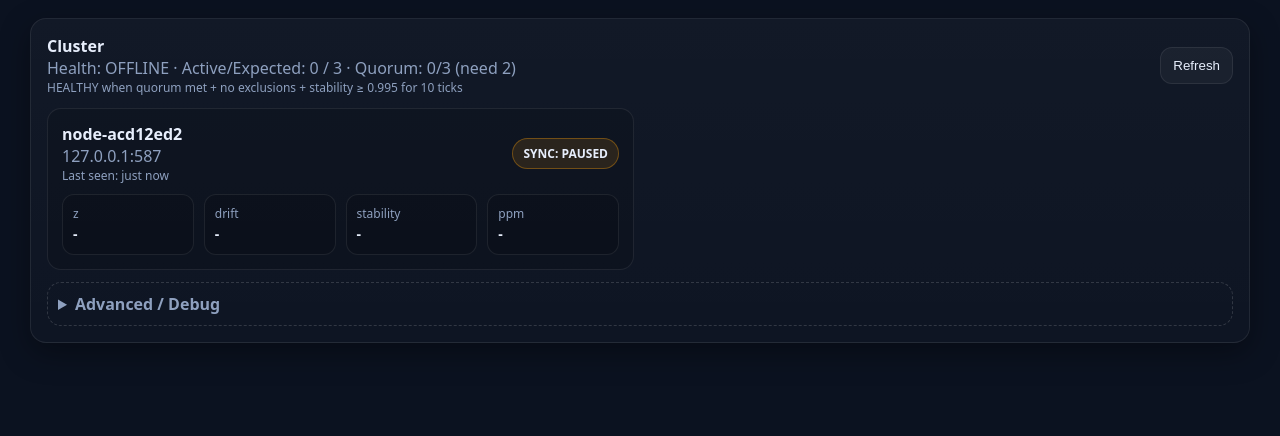
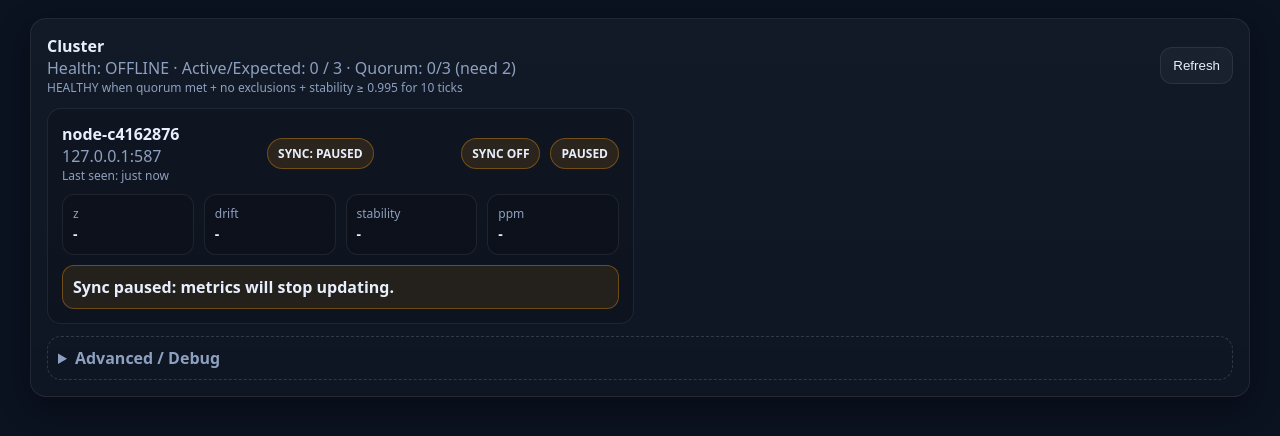
Before and after one commit to pdev419/ZETA-SYNC, a FastAPI app: page /nodes in a window 1280 px wide. Shown: the part 69-505 px from the top of the page. Run offline with FastAPI, Linux system fonts and the light colour scheme; some libraries are stand-ins or nearby versions.

Commit message:
fix: node sync logic

```diff
--- a/apps/web/templates/index.html
+++ b/apps/web/templates/index.html
@@ -41,7 +41,7 @@
 
         <div class="card">
           <h2>Controls</h2>
-          <p class="muted">Start/Stop the local sync process. Applies to this node only.</p>
+          <p class="muted">Start/Stop the local sync process on this node. Nodes view shows SYNC ON/OFF explicitly.</p>
           <div class="row">
             <button class="btn primary" onclick="clusterStart()">Start sync</button>
             <button class="btn" onclick="clusterStop()">Stop sync</button>
--- a/apps/web/templates/nodes.html
+++ b/apps/web/templates/nodes.html
@@ -71,6 +71,7 @@
         const m = n.metrics || {};
         const st = n.state || "UNKNOWN";
         const excluded = !!n.excluded;
+        const syncOn = !!n.sync_running;
 
         return `
           <div class="node ${excluded ? "excluded":""}">
@@ -83,6 +84,10 @@
               <div class="row" style="justify-content:flex-end">
                 ${syncPill(n)}
               </div>
+              <div class="row">
+                <div class="pill ${syncOn ? "healthy" : "warning"}">${syncOn ? "SYNC ON" : "SYNC OFF"}</div>
+                <div class="pill ${st.toLowerCase()}">${escapeHtml(st)}</div>
+              </div>
             </div>
 
             <div class="kpi">
@@ -93,6 +98,7 @@
             </div>
 
             ${excluded ? `<div class="warnBox">Excluded: ${escapeHtml(n.reason || "UNKNOWN")}</div>` : ``}
+            ${(!syncOn && (n.online || st === "PAUSED")) ? `<div class="warnBox">Sync paused: metrics will stop updating.</div>` : ``}
           </div>
         `;
       }
--- a/main.py
+++ b/main.py
@@ -9,16 +9,16 @@ import time
 from contextlib import asynccontextmanager
 from dataclasses import dataclass, field
 from pathlib import Path
-from typing import Any, Dict, List, Optional
+from typing import Any, Dict, List, Optional, Set
 
 import uvicorn
 from dotenv import load_dotenv
 from fastapi import BackgroundTasks, FastAPI, HTTPException, Query
+from fastapi.middleware.cors import CORSMiddleware
 from fastapi.responses import HTMLResponse
 from fastapi.staticfiles import StaticFiles
+from starlette.requests import Request
 from fastapi.templating import Jinja2Templates
-from fastapi.middleware.cors import CORSMiddleware
-from starlette.requests import Request
 
 from node.agent.discovery import Discovery, parse_hostport
 from node.cluster.membership import MembershipTracker
@@ -148,6 +148,8 @@ class NodeRuntime:
 
     metrics_by_node: Dict[str, Dict[str, Any]] = field(default_factory=dict)
     zeta_proc: Optional[ZetaSyncProcess] = None
+    sync_running: bool = False
+    sync_last_change_ts: float = field(default_factory=lambda: time.time())
 
     local_seq: int = 0
     _event_throttle: Dict[str, float] = field(default_factory=dict)
@@ -224,11 +226,15 @@ class NodeRuntime:
             raise RuntimeError(f"ZETA_SYNC_CMD not executable. chmod +x '{self.settings.zeta_sync_cmd}'.") from e
 
         self.log_event("SYNC_STARTED", cmd=[self.settings.zeta_sync_cmd] + self.settings.zeta_sync_args)
+        self.sync_running = True
+        self.sync_last_change_ts = time.time()
 
     async def stop_sync(self) -> None:
         if self.zeta_proc:
             await self.zeta_proc.stop()
         self.log_event("SYNC_STOPPED")
+        self.sync_running = False
+        self.sync_last_change_ts = time.time()
 
     def sync_running(self) -> bool:
         if not self.zeta_proc:
@@ -239,38 +245,13 @@ class NodeRuntime:
             return False
 
 
-async def broadcast_sync(app: FastAPI, action: str) -> dict:
-    msg = {"type": "SYNC_START"} if action == "start" else {"type": "SYNC_STOP"}
-    results: dict = {"local": None, "peers": []}
-
-    try:
-        if action == "start":
-            await app.state.ctx.start_sync()
-            app.state.membership.observe(
-                app.state.ctx.node_id,
-                peer_addr=app.state.ctx.advertise_addr(),
-                metrics={"sync_running": True},
-            )
-        else:
-            await app.state.ctx.stop_sync()
-            app.state.membership.observe(
-                app.state.ctx.node_id,
-                peer_addr=app.state.ctx.advertise_addr(),
-                metrics={"sync_running": False},
-            )
-        results["local"] = {"ok": True}
-    except Exception as e:
-        results["local"] = {"ok": False, "error": str(e)}
-
-    for peer in list(app.state.ctx.discovery.known_peers):
-        try:
-            host, port = parse_hostport(peer)
-            resp = await send_message(host, port, msg, timeout=3.0, ssl_ctx=app.state.client_ssl_ctx)
-            results["peers"].append({"peer": peer, "resp": resp})
-        except Exception as e:
-            results["peers"].append({"peer": peer, "error": str(e)})
-
-    return results
+    def cluster_status(self) -> Dict[str, Any]:
+        return {
+            "node_id": self.node_id,
+            "advertise_addr": self.advertise_addr(),
+            "known_peers": sorted(self.discovery.known_peers),
+            "sync_running": bool(self.sync_running),
+        }
 
 
 async def peer_handler(ctx: NodeRuntime, msg: dict, meta: dict, app: FastAPI) -> dict:
@@ -284,6 +265,7 @@ async def peer_handler(ctx: NodeRuntime, msg: dict, meta: dict, app: FastAPI) ->
     peer_node_id = _cn_from_peer_cert(peer_cert) if tls_enabled else None
     source_peer = str(meta.get("peer_id") or "")
     peer_listen = msg.get("listen")
+    peer_sync_running = msg.get("sync_running")
     stable_peer_addr = (
         peer_listen
         if isinstance(peer_listen, str) and ":" in peer_listen
@@ -339,7 +321,7 @@ async def peer_handler(ctx: NodeRuntime, msg: dict, meta: dict, app: FastAPI) ->
             return {"type": "ERROR", "reason": "pending_approval"}
 
     if peer_node_id and stable_peer_addr:
-        app.state.membership.observe(peer_node_id, peer_addr=stable_peer_addr)
+        app.state.membership.observe(peer_node_id, peer_addr=stable_peer_addr, sync_running=peer_sync_running)
 
     if t == "SYNC_START":
         try:
@@ -365,7 +347,7 @@ async def peer_handler(ctx: NodeRuntime, msg: dict, meta: dict, app: FastAPI) ->
             ctx.discovery.merge([peer_listen])
             if tls_enabled and peer_node_id and stable_peer_addr:
                 ctx.learn_peer_identity(peer_listen, peer_node_id)
-                app.state.membership.observe(peer_node_id, peer_addr=stable_peer_addr)
+                app.state.membership.observe(peer_node_id, peer_addr=stable_peer_addr, sync_running=peer_sync_running)
         return {"type": "HELLO_ACK", "from": ctx.node_id, "peers": sorted(ctx.discovery.known_peers)}
 
     if t == "PEER_LIST_REQ":
@@ -380,9 +362,10 @@ async def peer_handler(ctx: NodeRuntime, msg: dict, meta: dict, app: FastAPI) ->
     if t == "METRICS_PUSH":
         metrics = msg.get("metrics", {})
         sender = peer_node_id if tls_enabled else msg.get("sender")
+        sr = msg.get("sync_running")
         if isinstance(sender, str) and isinstance(metrics, dict) and stable_peer_addr:
             ctx.upsert_peer_metrics(sender, metrics)
-            app.state.membership.observe(sender, peer_addr=stable_peer_addr, metrics=metrics)
+            app.state.membership.observe(sender, peer_addr=stable_peer_addr, metrics=metrics, sync_running=sr)
         return {"type": "METRICS_ACK"}
 
     return {"type": "ERROR", "reason": f"Unknown type {t}"}
@@ -401,7 +384,7 @@ async def discovery_loop(ctx: NodeRuntime, app: FastAPI) -> None:
                 if isinstance(peers, list):
                     ctx.discovery.merge([p for p in peers if isinstance(p, str)])
 
-                await send_message(host, port, {"type": "HELLO", "listen": advertise}, ssl_ctx=app.state.client_ssl_ctx)
+                await send_message(host, port, {"type": "HELLO", "listen": advertise, "sync_running": bool(ctx.sync_running)}, ssl_ctx=app.state.client_ssl_ctx)
             except Exception:
                 continue
 
@@ -415,7 +398,7 @@ async def discovery_loop(ctx: NodeRuntime, app: FastAPI) -> None:
                 if isinstance(peers, list):
                     ctx.discovery.merge([p for p in peers if isinstance(p, str)])
 
-                await send_message(host, port, {"type": "HELLO", "listen": advertise}, ssl_ctx=app.state.client_ssl_ctx)
+                await send_message(host, port, {"type": "HELLO", "listen": advertise, "sync_running": bool(ctx.sync_running)}, ssl_ctx=app.state.client_ssl_ctx)
             except Exception:
                 continue
 
@@ -438,9 +421,15 @@ async def metrics_loop(ctx: NodeRuntime, app: FastAPI) -> None:
         async for line in ctx.zeta_proc.stdout_lines():
             parsed = parse_metrics_line(line)
             if parsed:
-                parsed["sync_running"] = True
-                ctx.metrics_by_node[ctx.node_id] = parsed
-                app.state.membership.observe(ctx.node_id, peer_addr=ctx.advertise_addr(), metrics=parsed)
+                ctx.upsert_peer_metrics(ctx.node_id, parsed)
+
+                ctx.sync_running = True
+                app.state.membership.observe(
+                    ctx.node_id,
+                    peer_addr=ctx.advertise_addr(),
+                    metrics=parsed,
+                    sync_running=True,
+                )
 
                 if has_min_disk_free(LOG_DIR):
                     append_jsonl(
@@ -467,7 +456,13 @@ async def metrics_push_loop(ctx: NodeRuntime, app: FastAPI) -> None:
                 await send_message(
                     host,
                     port,
-                    {"type": "METRICS_PUSH", "sender": ctx.node_id, "listen": advertise, "metrics": local},
+                    {
+                        "type": "METRICS_PUSH",
+                        "sender": ctx.node_id,
+                        "listen": advertise,
+                        "metrics": local,
+                        "sync_running": bool(ctx.sync_running),
+                    },
                     timeout=2.0,
                     ssl_ctx=app.state.client_ssl_ctx,
                 )
@@ -542,7 +537,8 @@ def create_app() -> FastAPI:
         healthy_stability_threshold=float(os.getenv("HEALTHY_STABILITY_THRESHOLD", "0.995")),
         healthy_consecutive=int(os.getenv("HEALTHY_CONSECUTIVE_TICKS", "10")),
     )
-    app.state.membership.observe(ctx.node_id, peer_addr=ctx.advertise_addr(), metrics={"sync_running": False})
+
+    app.state.membership.observe(ctx.node_id, peer_addr=ctx.advertise_addr(), metrics={}, sync_running=False)
 
     store = SecurityStore(SECURITY_JSON)
     app.state.security_store = store
@@ -615,19 +611,18 @@ def create_app() -> FastAPI:
 
     @app.post("/mgmt/cluster/start")
     async def mgmt_start():
-        res = await broadcast_sync(app, "start")
-        ok = bool(res.get("local", {}).get("ok", False))
-        if not ok:
-            raise HTTPException(status_code=400, detail=res["local"])
-        return {"ok": True, **res}
+        try:
+            await app.state.ctx.start_sync()
+            app.state.membership.observe(app.state.ctx.node_id, peer_addr=app.state.ctx.advertise_addr(), sync_running=True)
+            return {"ok": True}
+        except RuntimeError as e:
+            raise HTTPException(status_code=400, detail=str(e))
 
     @app.post("/mgmt/cluster/stop")
     async def mgmt_stop():
-        res = await broadcast_sync(app, "stop")
-        ok = bool(res.get("local", {}).get("ok", False))
-        if not ok:
-            raise HTTPException(status_code=400, detail=res["local"])
-        return {"ok": True, **res}
+        await app.state.ctx.stop_sync()
+        app.state.membership.observe(app.state.ctx.node_id, peer_addr=app.state.ctx.advertise_addr(), sync_running=False)
+        return {"ok": True}
 
     @app.post("/mgmt/security/ca/init")
     async def mgmt_ca_init():
@@ -777,7 +772,7 @@ def create_app() -> FastAPI:
             known = set([m.get("peer_addr") for m in nodes if m.get("peer_addr")])
             for p in sorted(app.state.ctx.discovery.known_peers):
                 if p not in known:
-                    nodes.append({"node_id": None, "peer_addr": p, "state": "UNKNOWN", "online": False, "excluded": False, "reason": None, "metrics": {}})
+                    nodes.append({"node_id": None, "peer_addr": p, "state": "UNKNOWN", "online": False, "sync_running": False, "excluded": False, "reason": None, "metrics": {}})
         return {"nodes": nodes, "cluster": app.state.membership.export_cluster()}
 
     @app.get("/api/v1/cluster/events")
```
Also changed, not shown: node/cluster/membership.py (+21 -8 lines).
